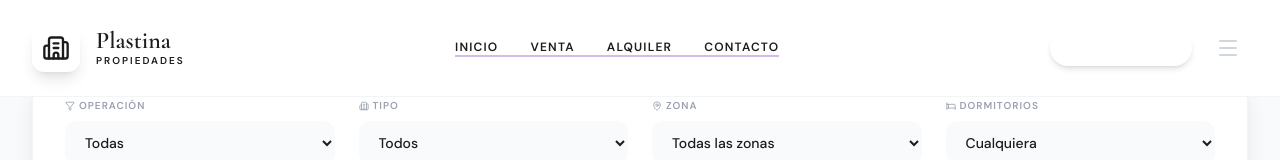
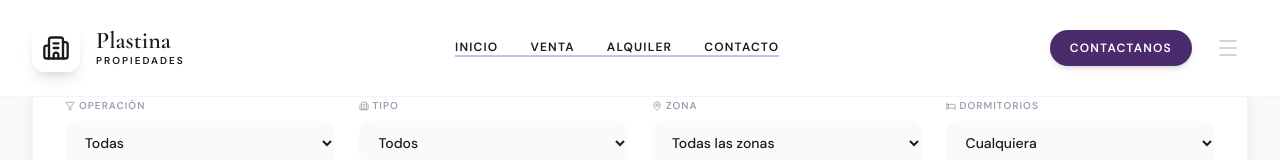
Before and after one commit to nico-coudouy/plastinapropiedades, a React (Vite) app: page / in a window 1280 px wide. Shown: the top 160 px of the page. Built offline with nearby package versions, Linux system fonts and the light colour scheme.

Commit message:
contactanos

```diff
--- a/src/App.tsx
+++ b/src/App.tsx
@@ -965,7 +965,7 @@ export default function App() {
           <div className="flex items-center gap-4">
             <a
               href="https://wa.me/5492235000000"
-              className="bg-navy text-white px-5 py-2.5 rounded-full text-xs font-bold uppercase tracking-widest hover:bg-navy/90 transition-all shadow-md hidden sm:block"
+              className="bg-[#4A2B6B] hover:bg-[#2E1848] text-white px-5 py-2.5 rounded-full text-xs font-bold uppercase tracking-widest transition-all shadow-md hidden sm:block"
             >
               Contactanos
             </a>
```
